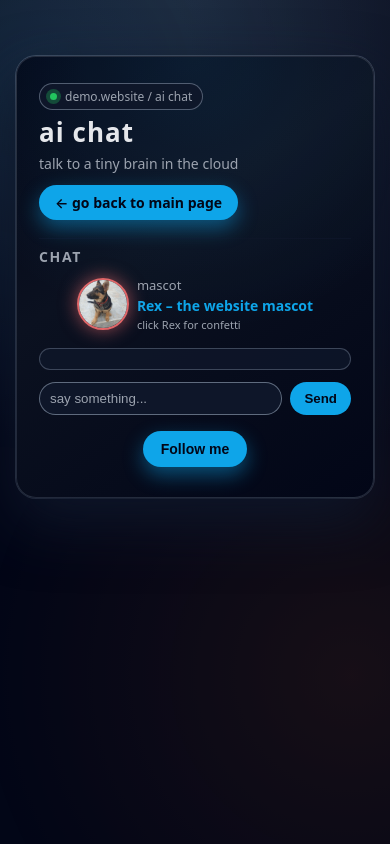
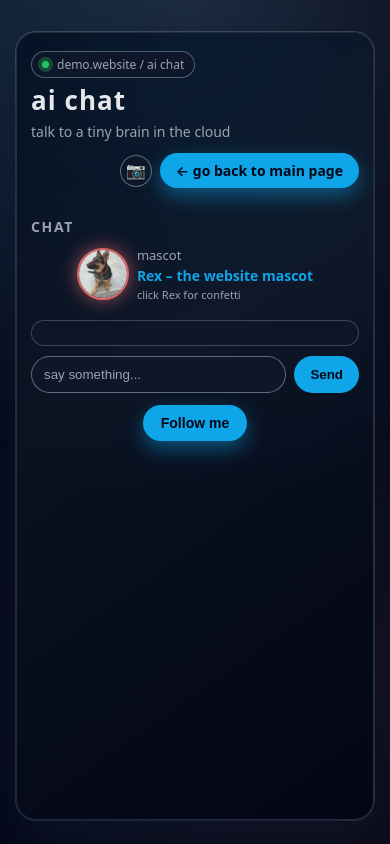
Before and after one commit to mihai10075/demo.website, a website: page ai.html in a window 390 px wide. Drawn offline with nearby package versions, Linux system fonts and the light colour scheme.

Commit message:
Add files via upload

```diff
--- a/ai.html
+++ b/ai.html
@@ -10,7 +10,7 @@
 
     <main class="card">
       <div class="card-inner">
-        <!-- HEADER: title + back to main page -->
+        <!-- HEADER: title + image button + back to main page -->
         <header class="top-bar">
           <div class="top-left">
             <div class="pill">
@@ -21,7 +21,17 @@
             <p class="tagline">talk to a tiny brain in the cloud</p>
           </div>
 
-          <a href="index.html" class="ai-link-btn">← go back to main page</a>
+          <div class="top-actions">
+            <button
+              class="icon-btn"
+              type="button"
+              title="Upload image (coming soon)"
+              onclick="alert('Image upload coming soon 👀')"
+            >
+              📷
+            </button>
+            <a href="index.html" class="ai-link-btn">← go back to main page</a>
+          </div>
         </header>
 
         <!-- CHAT SECTION WITH REX IN THE MIDDLE -->
@@ -29,7 +39,10 @@
           <h2 class="section-title">chat</h2>
 
           <!-- Rex mascot centered above chat -->
-          <div class="creator-row" style="margin-bottom: 10px; justify-content: center;">
+          <div
+            class="creator-row"
+            style="margin-bottom: 10px; justify-content: center;"
+          >
             <div class="creator">
               <div
                 class="creator-avatar"
--- a/chat-widget.js
+++ b/chat-widget.js
@@ -4,6 +4,21 @@ const input = document.getElementById("chat-input");
 const chatBox = document.getElementById("chat-box");
 
 const STORAGE_KEY = "demo_website_ai_chat";
+const SESSION_KEY = "demo_website_ai_session";
+
+function getSessionId() {
+  let id = localStorage.getItem(SESSION_KEY);
+  if (!id) {
+    id =
+      "sess_" +
+      Math.random().toString(36).slice(2) +
+      Date.now().toString(36);
+    localStorage.setItem(SESSION_KEY, id);
+  }
+  return id;
+}
+
+const SESSION_ID = getSessionId();
 
 // add a message (user, ai, or typing)
 function addMessage(text, who) {
@@ -109,7 +124,7 @@ form.addEventListener("submit", async (e) => {
     const res = await fetch("/api/chat", {
       method: "POST",
       headers: { "Content-Type": "application/json" },
-      body: JSON.stringify({ message: text }),
+      body: JSON.stringify({ message: text, sessionId: SESSION_ID }),
     });
 
     const data = await res.json();
--- a/style.css
+++ b/style.css
@@ -12,6 +12,8 @@
 * {
   box-sizing: border-box;
 }
+
+/* ===== NORMAL PAGES (index) ===== */
 
 body {
   margin: 0;
@@ -62,7 +64,7 @@ body {
   font-weight: 600;
 }
 
-/* Main card */
+/* Main card (index) */
 .card {
   background: linear-gradient(145deg, var(--bg) 0, var(--bg-soft) 40%, #020617 100%);
   border-radius: 24px;
@@ -392,7 +394,7 @@ ul li::before {
   opacity: 0.7;
 }
 
-/* Responsive tweaks */
+/* Responsive tweaks for index */
 @media (max-width: 600px) {
   body {
     padding-top: 32px;
@@ -417,7 +419,7 @@ ul li::before {
   }
 }
 
-/* ===== AI CHAT PAGE ===== */
+/* ===== AI CHAT PAGE (FULL) ===== */
 
 body.ai-body {
   margin: 0;
@@ -428,15 +430,48 @@ body.ai-body {
   min-height: 100vh;
   display: flex;
   justify-content: center;
-  align-items: flex-start;
+  align-items: stretch;
   padding: 56px 16px 40px;
 }
 
+/* Make the AI card bigger on this page */
+body.ai-body .card {
+  max-width: 960px;
+  width: 100%;
+  min-height: min(720px, calc(100vh - 120px));
+  display: flex;
+  flex-direction: column;
+  padding: 22px 22px 20px;
+}
+
+/* Header inside AI card */
+body.ai-body .top-bar {
+  margin-bottom: 12px;
+  border-bottom: 1px solid rgba(15, 23, 42, 0.9);
+  padding-bottom: 8px;
+}
+
+/* Chat section fills remaining space */
+body.ai-body .section {
+  margin-top: 12px;
+  padding-top: 8px;
+  border-top: none;
+  display: flex;
+  flex-direction: column;
+  flex: 1;
+}
+
+/* Chat shell: mascot + messages + form */
+body.ai-body .section > .creator-row {
+  margin-bottom: 10px !important;
+}
+
 .chat-box {
-  margin-top: 16px;
-  max-height: 420px;
+  margin-top: 8px;
+  flex: 1;
+  max-height: none;
   overflow-y: auto;
-  padding: 10px 8px;
+  padding: 12px 10px;
   border-radius: 16px;
   border: 1px solid rgba(148, 163, 184, 0.35);
   background: rgba(15, 23, 42, 0.85);
@@ -465,15 +500,16 @@ body.ai-body {
   border: 1px solid rgba(148, 163, 184, 0.35);
 }
 
+/* Chat form pinned under chat */
 .chat-form {
-  margin-top: 12px;
+  margin-top: 10px;
   display: flex;
   gap: 8px;
 }
 
 .chat-form input {
   flex: 1;
-  padding: 8px 10px;
+  padding: 10px 12px;
   border-radius: 999px;
   border: 1px solid rgba(148, 163, 184, 0.6);
   background: rgba(15, 23, 42, 0.96);
@@ -485,7 +521,7 @@ body.ai-body {
 }
 
 .chat-form button {
-  padding: 8px 14px;
+  padding: 10px 16px;
   border-radius: 999px;
   border: none;
   background: var(--accent-soft);
@@ -504,7 +540,7 @@ body.ai-body {
 
 /* Follow button under chat */
 .follow-section {
-  margin-top: 16px;
+  margin-top: 12px;
   text-align: center;
 }
 
@@ -552,3 +588,50 @@ body.ai-body {
   box-shadow: 0 10px 24px rgba(14, 165, 233, 0.65);
   background: #38bdf8;
 }
+
+/* Top actions area in AI header (image button + back link) */
+.top-actions {
+  display: flex;
+  align-items: center;
+  gap: 8px;
+}
+
+/* Small circular icon button (for images) */
+.icon-btn {
+  width: 32px;
+  height: 32px;
+  border-radius: 999px;
+  border: 1px solid rgba(148, 163, 184, 0.6);
+  background: rgba(15, 23, 42, 0.96);
+  color: var(--text-main);
+  font-size: 16px;
+  display: flex;
+  align-items: center;
+  justify-content: center;
+  cursor: pointer;
+  transition: transform 0.12s ease, box-shadow 0.12s ease,
+    background 0.12s ease;
+}
+
+.icon-btn:hover {
+  transform: translateY(-1px);
+  box-shadow: 0 6px 14px rgba(15, 23, 42, 0.7);
+  background: rgba(30, 64, 175, 0.9);
+}
+
+/* Mobile tweaks for AI page */
+@media (max-width: 600px) {
+  body.ai-body {
+    padding-top: 32px;
+    padding-bottom: 24px;
+  }
+  body.ai-body .card {
+    border-radius: 20px;
+    min-height: calc(100vh - 80px);
+    padding: 18px 14px 16px;
+  }
+  .top-actions {
+    width: 100%;
+    justify-content: flex-end;
+  }
+}
```
Also changed, not shown: api/chat.js (+110 -30 lines).
